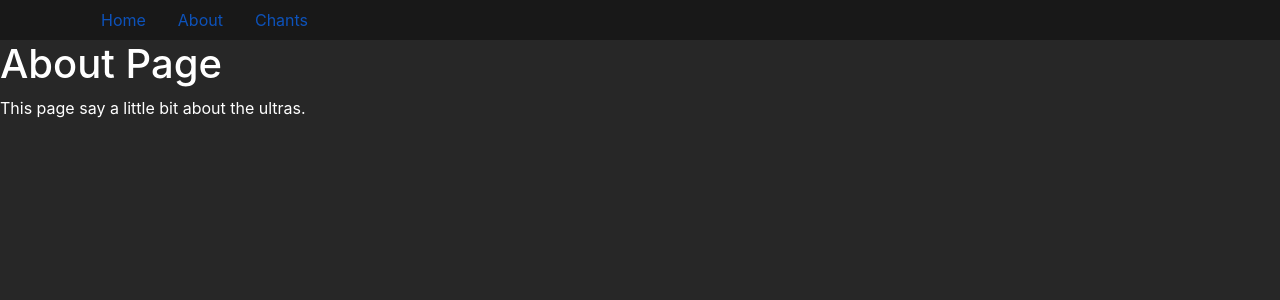
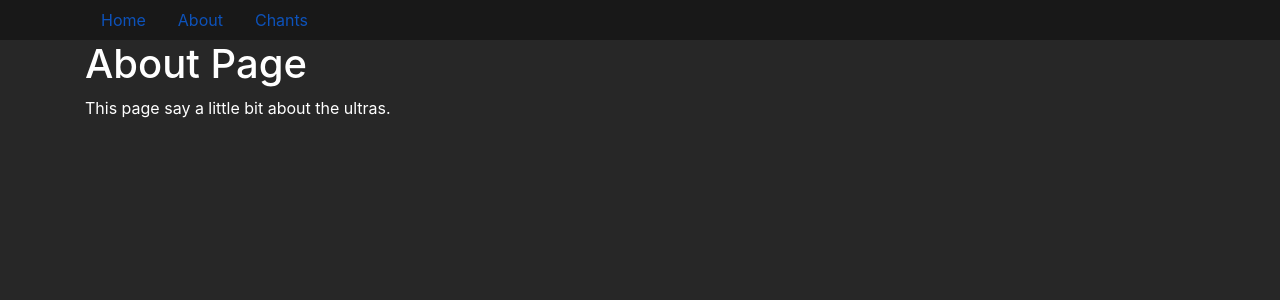
Before and after one commit to 108ultras/ultras108.com, a Jekyll site: the page built from about.md, in a window 1280 px wide. Shown: the top 300 px of the page. Built offline with Jekyll 4.4.1, drawn with Linux system fonts in a browser that asks for light colours.

Commit message:
added container to about page

```diff
--- /dev/null
+++ b/_layouts/page.html
@@ -0,0 +1,7 @@
+---
+layout: default
+---
+
+<div class="container">
+    {{ content | markdownify }}
+</div>
--- a/_sass/_reset.scss
+++ b/_sass/_reset.scss
@@ -15,3 +15,7 @@ a {
 a:hover {
     color: $ultra-blue-hover;
 }
+
+ul {
+    list-style-type: none;
+}
--- a/chants.html
+++ b/chants.html
@@ -4,8 +4,8 @@ title: Chants
 permalink: /chants
 ---
 
+<div class="container">
     <h1>Chants</h1>
-
     <ul>
         {% for chant in site.data.chants %}
             <li>
@@ -13,3 +13,4 @@ permalink: /chants
             </li>
         {% endfor %}
     </ul>
+</div>
```
Also changed, not shown: about.md (+1 -1 lines). Lines whose indentation alone changed are shown as unchanged.
